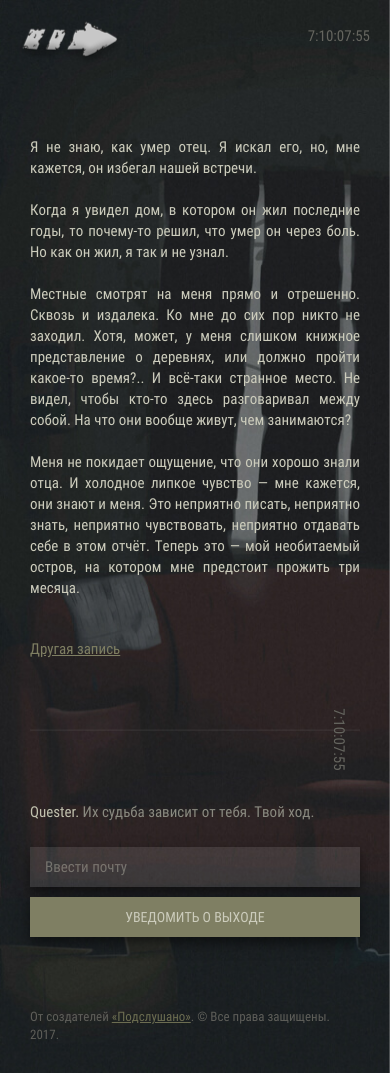
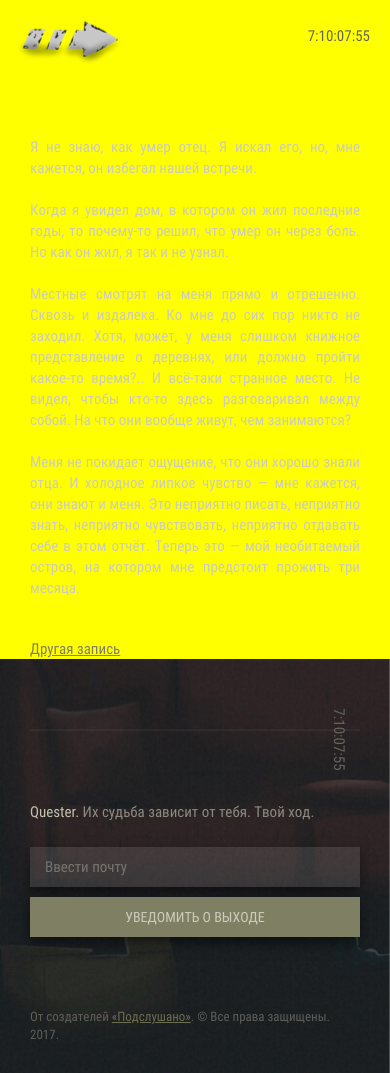
Before and after one commit to luntegg/luntegg.github.io, a PHP site: page / in a window 390 px wide. Run offline with PHP 8.4, Linux system fonts and the light colour scheme.

```diff
--- a/css/styles.css
+++ b/css/styles.css
@@ -416,6 +416,8 @@ body {
         background-image: none !important;
         box-shadow: none;
         margin: 0;
+
+        background: yellow;
     }
 
     .countdown {
```
